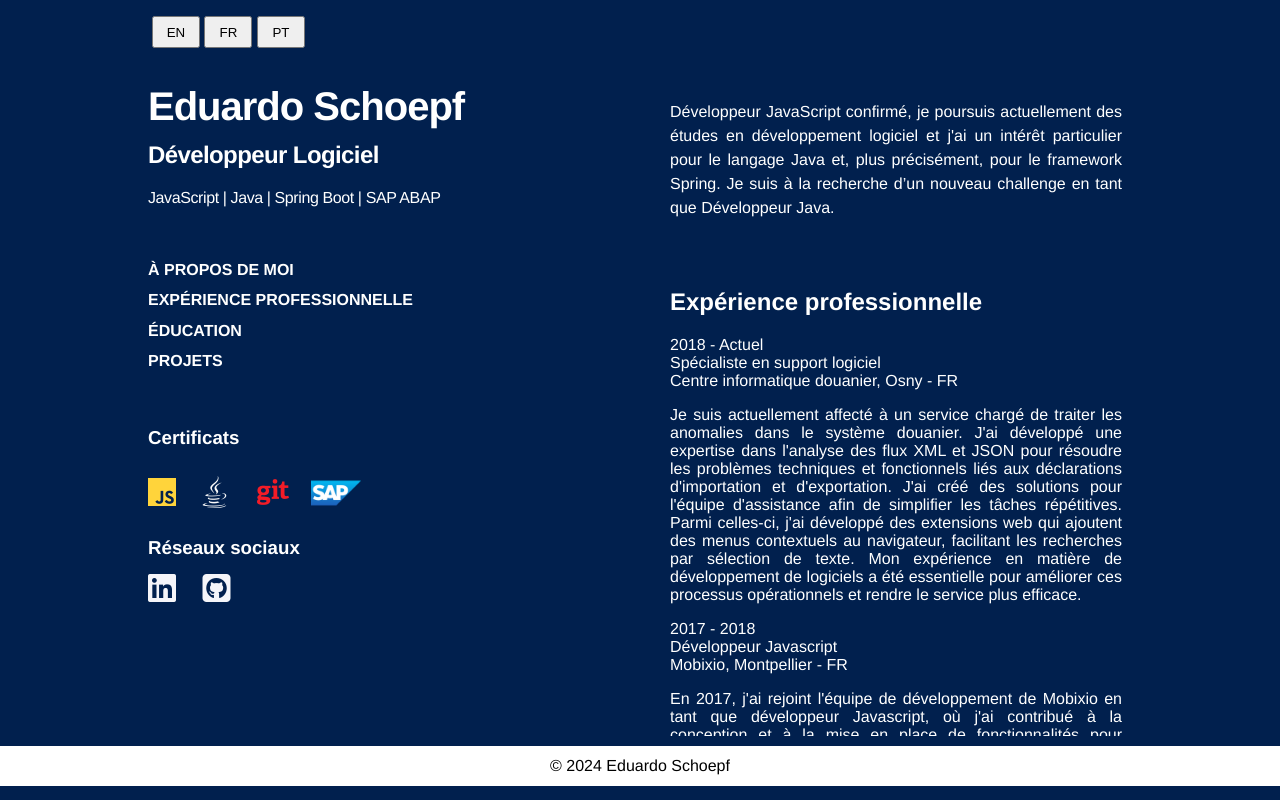
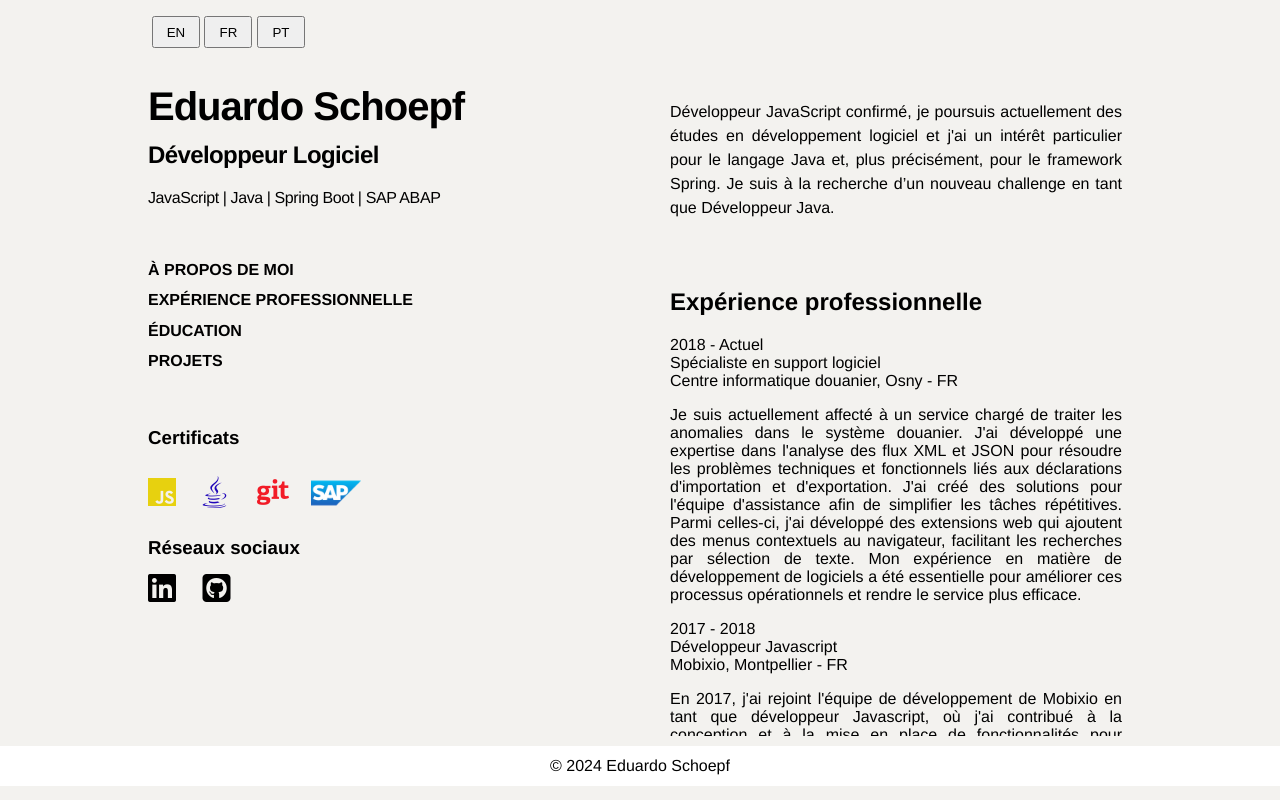
Before and after one commit to eduardoschoepf83/portofolio, a website: page index.html in a window 1280 px wide. Drawn offline with Linux system fonts and the light colour scheme.

Commit message:
Modify css style

```diff
--- a/index.html
+++ b/index.html
@@ -92,10 +92,10 @@
         <h3>Certificats</h3>
         <div>
           <a class="icon-link" href="https://openclassrooms.com/fr/course-certificates/7772039092" target="_blank">
-            <i class="fa-brands fa-js fa-2xl" style="color: #FFD43B;"></i>
+            <i class="fa-brands fa-js fa-2xl" style="color: #e6cf06f6;"></i>
           </a>
           <a class="icon-link" href="https://www.linkedin.com/learning/certificates/96d78831fcc0a542f2c4c8e6681ea8f43ab53bf082a701fb8ac66df5aab784ad?trk=share_certificate" target="_blank">
-            <i class="fa-brands fa-java fa-2xl" style="color: #fafafa;"></i>
+            <i class="fa-brands fa-java fa-2xl" style="color: #2006b9;"></i>
           </a>
           <a class="icon-link" href="https://www.linkedin.com/learning/certificates/a2bdb2c1e1fd8eacab78969a18ab807c532c2373036403fbe7091ff59eec4a9f?lipi=urn%3Ali%3Apage%3Ad_flagship3_profile_view_base%3BJ%2Fr1R3dcRlqF41MaEOrt%2Fg%3D%3D" target="_blank">
             <i class="fa-brands fa-git fa-2xl" style="color: #f21c27;"></i>
--- a/src/main.ts
+++ b/src/main.ts
@@ -374,7 +374,7 @@ function addSocialNetworksLinks(socialNetworks: SocialNetworks[], selectedLangua
         // Concatenate HTML string for each social media link
         socialNetworksConcat += `
           <a class="icon-link" href='${sm.link}' target='_blank'>
-            <i class='fa-brands ${iconName} fa-2xl' style='color: #F5F5F9'></i>
+            <i class='fa-brands ${iconName} fa-2xl' style='color: #00000'></i>
           </a>
         `;
       });
--- a/styles/global.css
+++ b/styles/global.css
@@ -1,7 +1,7 @@
 body {
     font-family: "Inter-Bold", Helvetica;
-    background-color: #01204E;
-    color: #ffffff;
+    background-color: #f3f2ef;
+    color: #000000;
     margin: 0;
     padding: 0;
     max-height: 100vh;
@@ -16,7 +16,7 @@ ul {
 a {
     text-decoration: none;
     font-weight: bold;
-    color: #ffffff;
+    color: #000000;
 }
 
 h1,
@@ -24,7 +24,7 @@ h2,
 .job-title,
 .course-title,
 .project-title {
-    color: #ffffff;
+    color: #000000;
 }
 
 @media (max-width: 980px) {
--- a/styles/left-column.css
+++ b/styles/left-column.css
@@ -31,7 +31,7 @@
 
 .nav-btns a:hover,
 a.active {
-    color: #E2E8F0;
+    color: #6a6a6a;
 }
 
 .profile-info a button {
--- a/styles/right-column.css
+++ b/styles/right-column.css
@@ -53,10 +53,6 @@ section .resume-entry {
     padding: 10px;
 }
 
-.badge-description {
-    color: #000000;
-}
-
 .badge a img {
     transition: transform 0.3s ease-in-out, box-shadow 0.3s ease-in-out;
     box-shadow: 0 4px 6px rgba(0, 0, 0, 0.1);
```
Also changed, not shown: dist/main.js.
